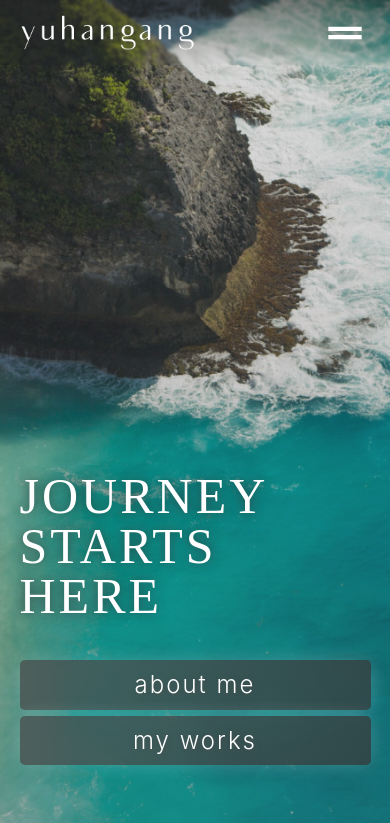
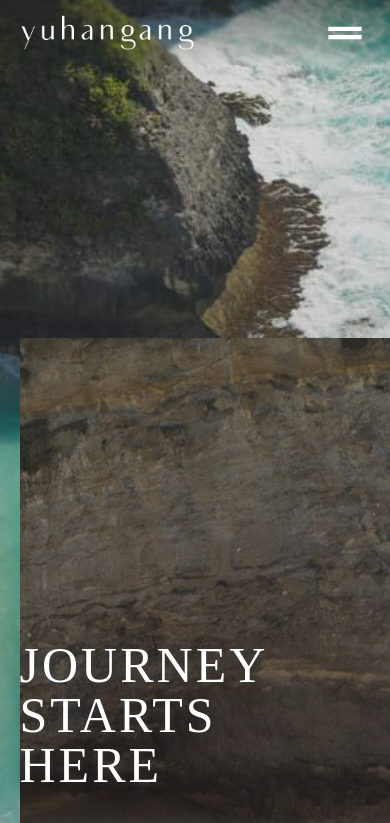
Before and after one commit to yuhangang/yuhangangdotcom, a Next.js app: page / in a window 390 px wide. Shown: the top 823 px of the page. Built offline with nearby package versions, Linux system fonts and the light colour scheme.

Commit message:
test image placeholder

```diff
--- a/pages/index.tsx
+++ b/pages/index.tsx
@@ -10,13 +10,16 @@ import styles from '../styles/page_styles/home.module.scss';
 
 const MobileMain =()=>{
   return(
-    <div className={styles.mainContainerItems}>
+    <div className={styles.placeholder}>
+<div className={styles.mainContainerItems}>
 
-      <div className={styles.mainContainerTitle}>Journey<br></br>Starts Here</div>
-      <a href='/about' className={styles.homeButton}>about me</a>
-      <a href='/projects' className={styles.homeButton}>my works</a>
+<div className={styles.mainContainerTitle}>Journey<br></br>Starts Here</div>
+<a href='/about' className={styles.homeButton}>about me</a>
+<a href='/projects' className={styles.homeButton}>my works</a>
 
-      </div>
+</div>
+    </div>
+
   )
 }
 
--- a/styles/page_styles/home.module.scss
+++ b/styles/page_styles/home.module.scss
@@ -97,13 +97,16 @@
 
 
   .mainContainerItems {
-    padding-left: 5%;
+    background: linear-gradient(to bottom, rgba(0, 0, 0, 0.1), rgba(68, 49, 49, 0.3)), url('/images/IMG_6812.jpg') no-repeat;
+  }
+.placeholder{
+  padding-left: 5%;
     padding-right: 5%;
     padding-top: 40vh;
     position: absolute;
     height: 100%;
     width: 100%;
-    background: linear-gradient(to bottom, rgba(0, 0, 0, 0.1), rgba(68, 49, 49, 0.3)), url('/images/IMG_6812.jpg') no-repeat;
+    background: linear-gradient(to bottom, rgba(0, 0, 0, 0.1), rgba(68, 49, 49, 0.3)), url('/images/placeholder/IMG_6812.jpg') no-repeat;
     background-position: 60% 0%;
     background-size: cover;
   }
```
Also changed, not shown: public/images/placeholder/IMG_6812.jpg (added).
